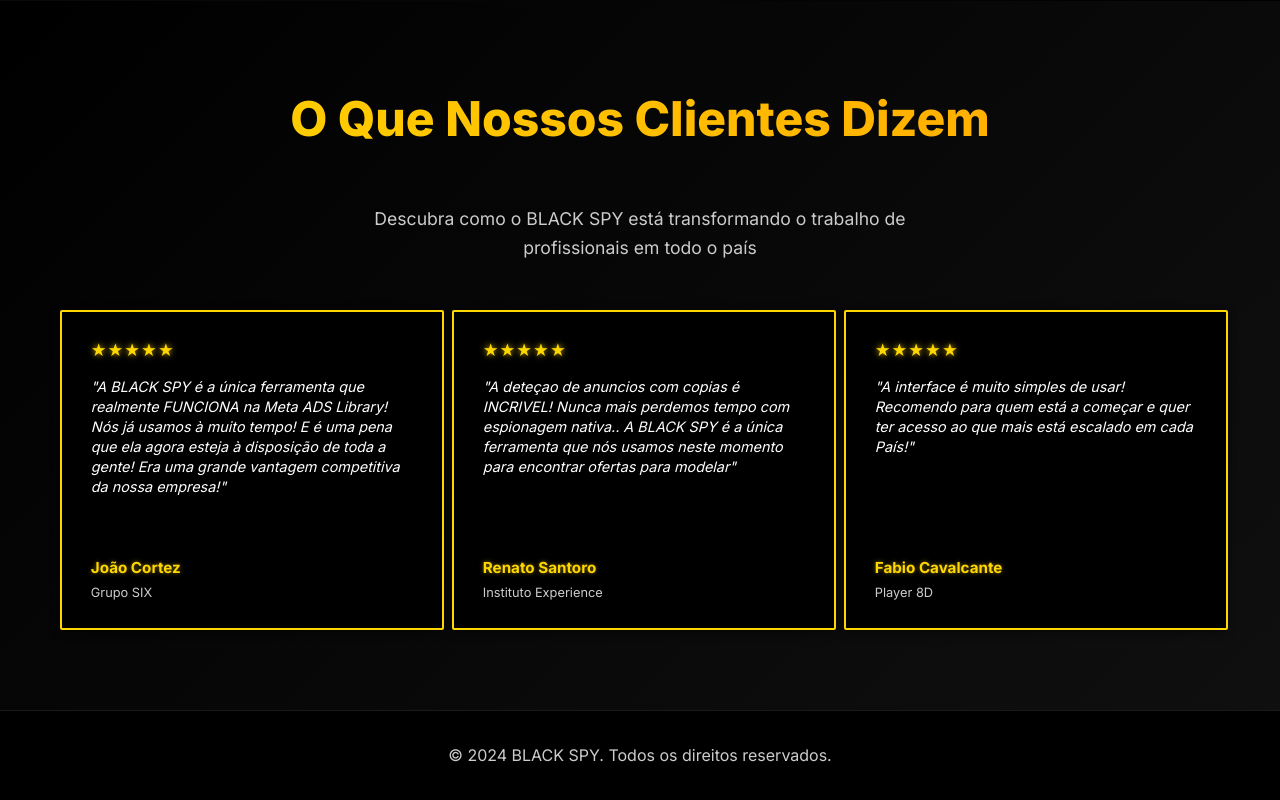
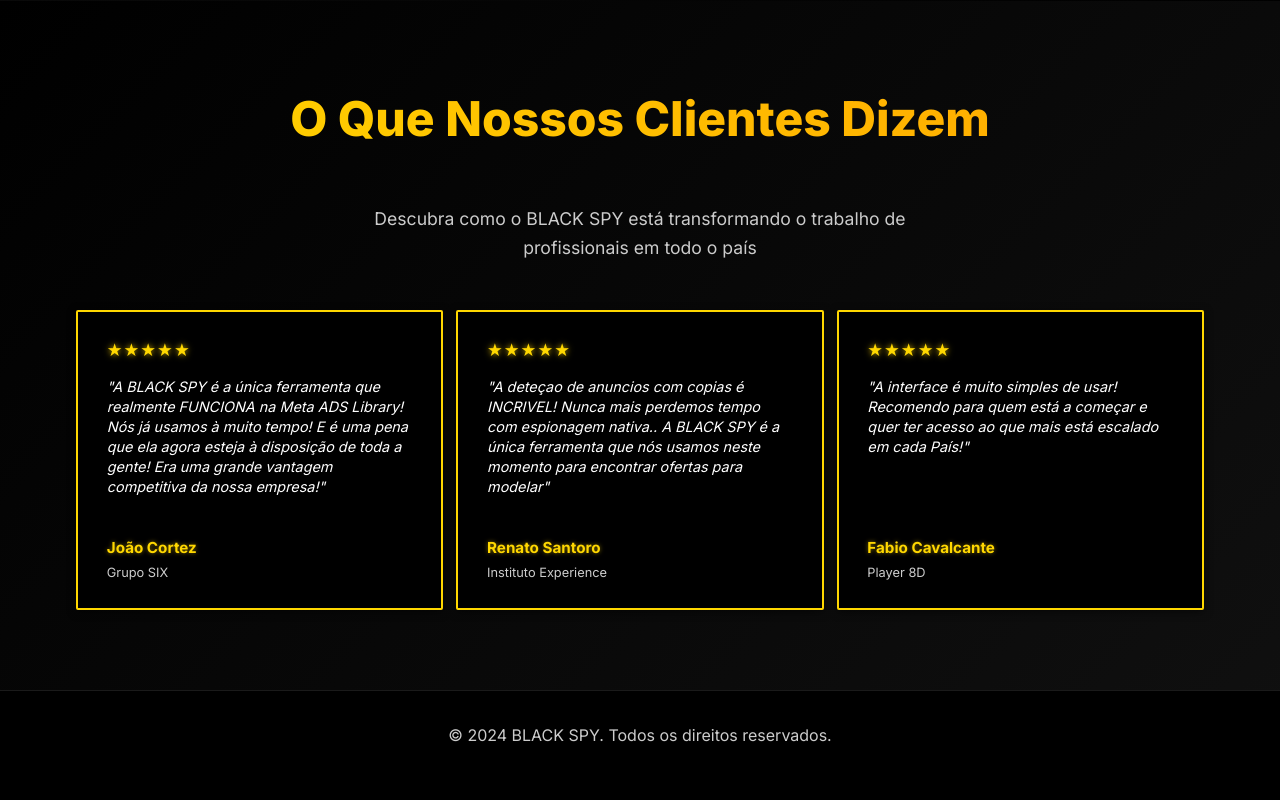
Before and after one commit to geraljoaoecom-eng/-black-spy-complete, a browser extension: page index.html in a window 1280 px wide. Shown: the part 2490-3290 px from the top of the page. Drawn offline with Linux system fonts and the light colour scheme.

Commit message:
Make testimonial cards WIDER - extending to left and right edges of page

```diff
--- a/index.html
+++ b/index.html
@@ -681,11 +681,12 @@
         .testimonials-grid {
             display: grid;
             grid-template-columns: repeat(3, 1fr);
-            gap: 1rem;
+            gap: 0.8rem;
             margin-top: 3rem;
-            max-width: 1200px;
+            max-width: 1400px;
             margin-left: auto;
             margin-right: auto;
+            padding: 0 1rem;
         }
 
         @media (max-width: 768px) {
@@ -705,10 +706,11 @@
             position: relative;
             overflow: hidden;
             box-shadow: 0 2px 8px rgba(0, 0, 0, 0.5);
-            min-height: 320px;
+            min-height: 300px;
             display: flex;
             flex-direction: column;
-            aspect-ratio: 1.2;
+            aspect-ratio: 1.4;
+            width: 100%;
         }
 
         .testimonial-card:hover {
```
